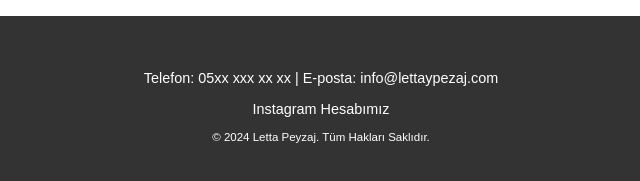
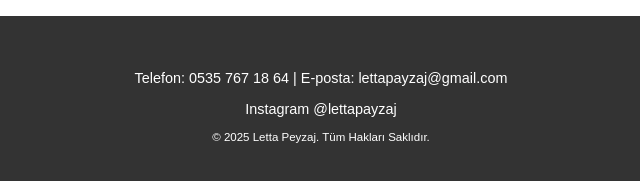
Before and after one commit to lettapeyzaj-sys/lettapeyzaj, a plain HTML site: page blog.html in a window 1280 px wide. Shown: the part 831-1012 px from the top of the page, 319-959 px from the left. Drawn offline with Linux system fonts and the light colour scheme.

Commit message:
Update blog.html

```diff
--- a/blog.html
+++ b/blog.html
@@ -60,18 +60,19 @@
      <footer id="iletisim" class="footer">
         <div class="container">
             <p>
-                Telefon: <a href="tel:+905551234567" style="color: white; text-decoration: none;">05xx xxx xx xx</a>
-                | E-posta: <a href="mailto:info@lettaypezaj.com" style="color: white; text-decoration: none;">info@lettaypezaj.com</a>
+    Telefon: <a href="tel:+905357671864"style="color: white; text-decoration: none;">0535 767 18 64</a>
+    | E-posta: <a href="mailto:lettapayzaj@gmail.com"style="color: white; text-decoration: none;">lettapayzaj@gmail.com</a>
 </p>
+
         <p>
-                <a href="https://www.instagram.com/sizin_instagram_adresiniz/"
+            <a href="https://www.instagram.com/lettapeyzaj/"
                target="_blank"
                rel="noopener noreferrer"
                style="color: white; text-decoration: none;">
-                    Instagram Hesabımız
+                Instagram @lettapayzaj
             </a>
         </p>
-            <p style="font-size: 0.8em; margin-top: 10px;">&copy; 2024 Letta Peyzaj. Tüm Hakları Saklıdır.</p>
+        <p style="font-size: 0.8em; margin-top: 10px;">&copy; 2025 Letta Peyzaj. Tüm Hakları Saklıdır.</p>
     </div>
 </footer>
 
```
Lines whose indentation alone changed are shown as unchanged.
